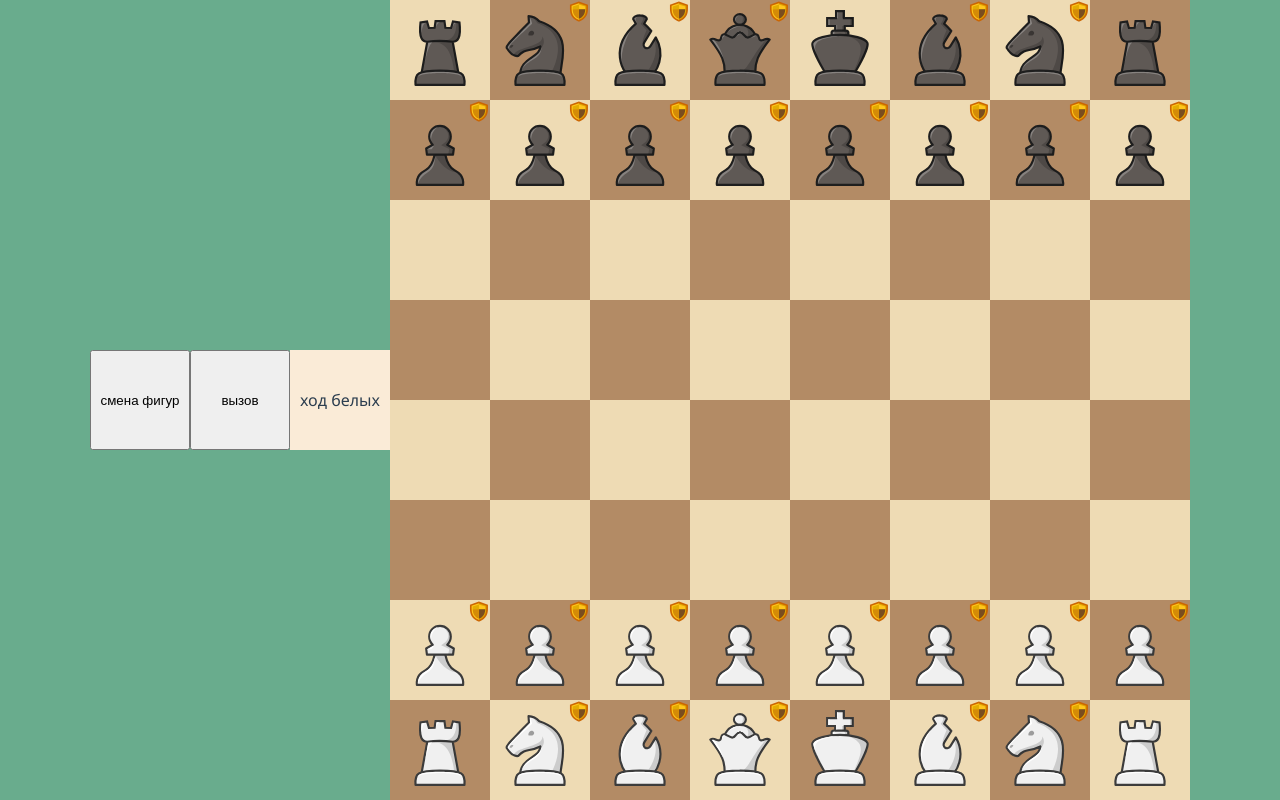
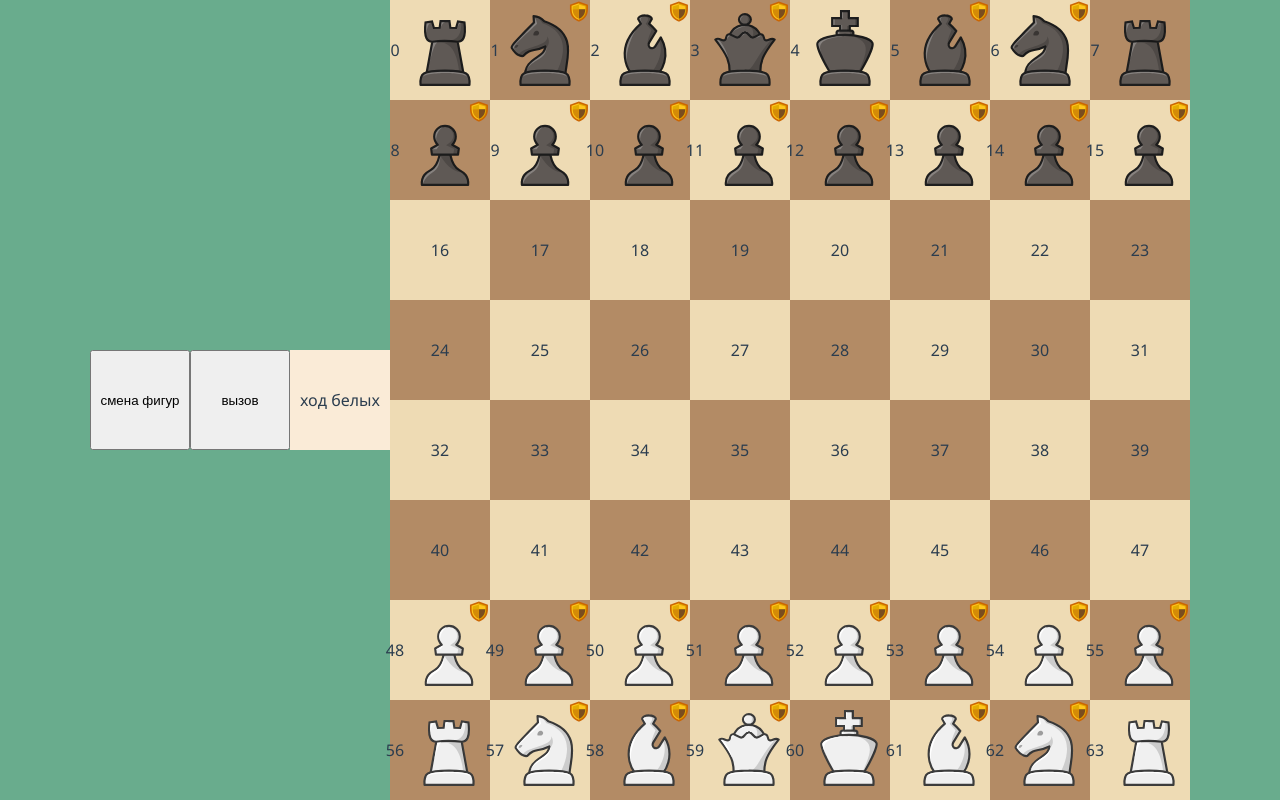
Before and after one commit to Aleks-Kar/simple-chess, a Vue app: page / in a window 1280 px wide. Both pictures are taken after a click on the button "смена фигур". Built offline with nearby package versions, Linux system fonts and the light colour scheme.

Commit message:
chore: minor changes

```diff
--- a/src/App.vue
+++ b/src/App.vue
@@ -28,7 +28,8 @@ function mouseMove(e: MouseEvent): void {
 // THE MOUSE UP EVENT
 function mouseUp(): void {
   store.lmbIsPressed = false
-  if (!store.draggedItem) return
+  // if (!store.draggedItem) return
+
   if (store.isReactivated && !store.pieceHadBeenMoved) {
     store.isReactivated = false
     // store.deactivateSquare()
@@ -44,44 +45,21 @@ function mouseUp(): void {
       store.indexActiveSquare !== store.hoverSquareIndex &&
       store.hoverSquareIndex !== 64
     ) {
-      // store.removeAttackedSquares(
-      //   getAttackedSquares(
-      //     store.pieces,
-      //     store.pieces[store.dragIndex],
-      //     store.dragIndex
-      //   )
-      // )
-
       // marking last moves
       store.lastMoves[0] = store.indexActiveSquare
       store.lastMoves[1] = store.hoverSquareIndex
     }
 
     if (!store.pieceHadBeenMoved) return
-
-    // store.addAttackedSquares(
-    //   getAttackedSquares(
-    //     store.pieces,
-    //     store.pieces[store.dragIndex],
-    //     store.hoverSquareIndex
-    //   )
-    // )
   }
 
-  store.placePieceOnHover()
-  store.pieceHadBeenMoved = false
-  store.indexActiveSquare = 64
+  if (store.pieceHadBeenMoved) store.placePieceOnHover()
+  // store.pieceHadBeenMoved = false
+  // store.indexActiveSquare = 64
 }
 
 function mouseLeave(): void {
-  // const dragIndex = store.dragIndex
-  // store.pieces[store.dragIndex] = '' // delete the dragged piece
-  // store.pieces[60] = store.pieces[dragIndex]
-  // store.draggedItem = document.body.querySelector('.board')
-  // store.squaresForMove.fill(false)
-  // store.boardLeft = 0
-  // store.boardTop = 0
-  // store.hoverSquareIndex = 64
+  if (store.dragIndex !== 64) store.placePieceOnHover()
 }
 </script>
 
--- a/src/components/MySquare.vue
+++ b/src/components/MySquare.vue
@@ -137,7 +137,7 @@ const defended = computed<boolean>(() => {
       { square_hover: isHover && !isImmoveable },
       { square_cursor_pointer: hasCursor }
     ]">
-    <!-- {{ props.index }} -->
+    {{ props.index }}
     <MyPiece
       v-if="store.getPiece(props.index)"
       :piece="piece"
--- a/src/components/TheBoard.vue
+++ b/src/components/TheBoard.vue
@@ -24,9 +24,8 @@ function getKey(x: number, y: number): string {
 
 function fn2() {
   for (const key in store.pieces) {
-
-      const element = store.pieces[key]
-      console.warn(element)
+    const element = store.pieces[key]
+    console.warn(element)
     // }
   }
 }
--- a/src/stores/board.ts
+++ b/src/stores/board.ts
@@ -1,5 +1,4 @@
-import { throwStatement } from '@babel/types'
-import { defineStore, storeToRefs } from 'pinia'
+import { defineStore } from 'pinia'
 import { getAttackedSquares } from '../services/helpers'
 
 function fromPosToIndex(position: Array<number>): number {
@@ -109,7 +108,9 @@ export const useStore = defineStore('board', {
     },
 
     placePieceOnHover(): void {
-      // getting coordinates
+      // console.warn(this.dragIndex)
+      // console.warn(this.hoverSquareIndex)
+
       const y = Math.trunc(this.hoverSquareIndex / 8)
       const x = this.hoverSquareIndex - y * 8
 
@@ -121,16 +122,15 @@ export const useStore = defineStore('board', {
           this.getPiece(this.hoverSquareIndex) !== '')
       ) {
         if (!this.draggedItem) return
-
-        // if (!this.getDraggedPiece) return
+        // returns the piece to its initial place
         this.draggedItem.style.left = 0
         this.draggedItem.style.top = 0
         this.draggedItem.style.cursor = 'pointer'
-        // console.warn('2')
+        console.warn('2')
       } else {
-        // console.warn('3')
-
-        // clearing the attack of the moving piece
+        console.warn('3')
+        /* places the piece, recalculates and sets the attack squares */
+        // clears squares attacked by the mov piece
         this.removeAttackedSquares(
           getAttackedSquares(
             this.pieces,
@@ -139,15 +139,15 @@ export const useStore = defineStore('board', {
           )
         )
 
-        const draggedPiece: string = this.pieces[this.dragIndex]
+        const draggedPiece = this.pieces[this.dragIndex]
         this.pieces[this.dragIndex] = ''
 
-        // calculation of the attack of the moving piece
+        // calculates and sets of the attack squares of the moving piece
         this.addAttackedSquares(
           getAttackedSquares(this.pieces, draggedPiece, this.hoverSquareIndex)
         )
 
-        // mounting the piece
+        // mounts the piece
         this.pieces[this.hoverSquareIndex] = draggedPiece
 
         if (this.turn === 'white') {
@@ -157,13 +157,16 @@ export const useStore = defineStore('board', {
         }
       }
 
-      //clearing
+      // clearing
+      this.dragIndex = 64
       this.draggedItem = null
-      // this.draggedItem = document.body.querySelector('.board')
       this.squaresForMove.fill(false)
       this.boardLeft = 0
       this.boardTop = 0
       this.hoverSquareIndex = 64
+
+      this.pieceHadBeenMoved = false
+      this.indexActiveSquare = 64
     },
 
     delDraggedPiece(): void {
```
